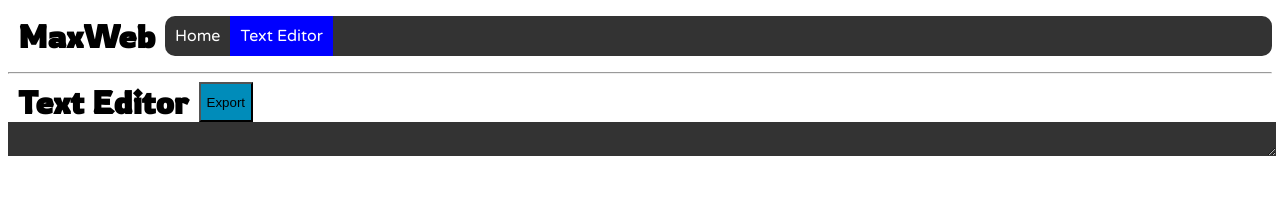
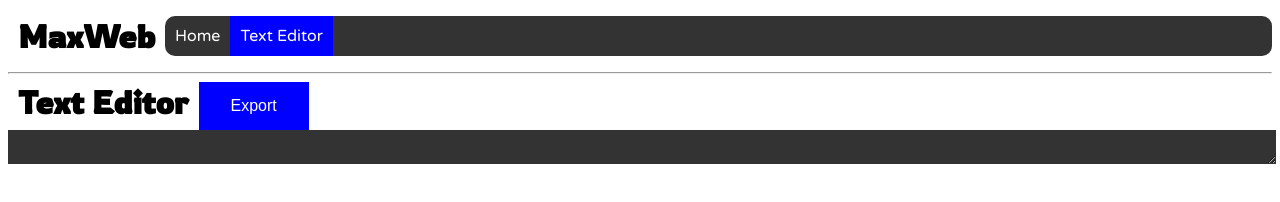
Before and after one commit to Blue-Sea2/MaxWeb, a plain HTML site: page textedit.html in a window 1280 px wide. Drawn offline with Linux system fonts and the light colour scheme.

Commit message:
Update textedit.css

```diff
--- a/textedit.css
+++ b/textedit.css
@@ -7,6 +7,12 @@ textarea {
 }
 
 button{
-	height:40px;
-	background-color: #008CBA;
+	background-color: blue;
+	border: none;
+	color: white;
+	padding: 15px 32px;
+	text-align: center;
+	text-decoration: none;
+	display: inline-block;
+	font-size: 16px;
 }
```
